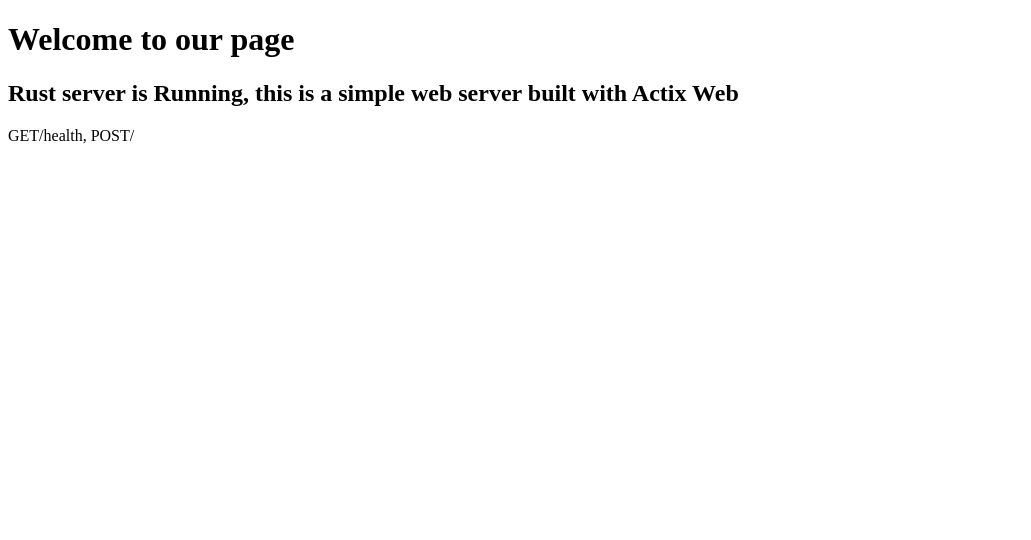
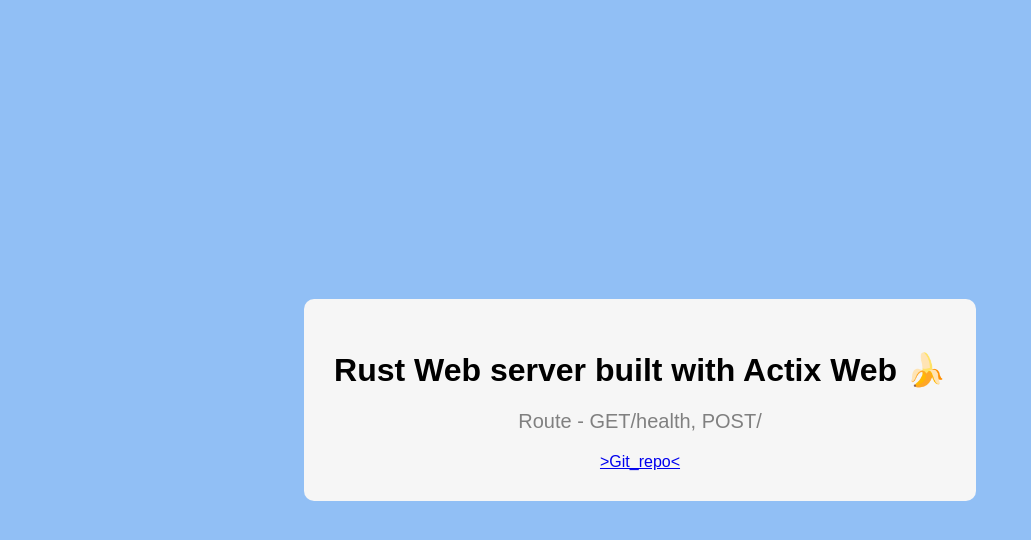
Before and after one commit to sayandas-sd/Http-Server, a plain HTML site: page index.html in a window 1280 px wide. Shown: the whole page, without its empty margins (0-1031 px from the left). Drawn offline with Linux system fonts and the light colour scheme.

Commit message:
feat(ui): add design in custom HTML landing page

```diff
--- a/index.html
+++ b/index.html
@@ -4,10 +4,39 @@
     <meta charset="UTF-8">
     <meta name="viewport" content="width=device-width, initial-scale=1.0">
     <title>RUST SERVER PAGE</title>
+    <style>
+        body {
+            font-family: Arial, serif;
+            display: flex;
+            justify-content: center;
+            align-items: center;
+            height: 100vh;
+            margin: 0;
+            background-color: rgb(145, 191, 245);
+        }
+        #conatiner{
+            text-align: center;
+            padding: 30px;
+            background-color: rgb(246, 246, 246);
+            border-radius: 10px;
+        }
+
+        p {
+            color: gray;
+            font-size: 20px;
+        }
+        a {
+            cursor: pointer;
+        }
+    </style>
 </head>
 <body>
-    <h1>Welcome to our page</h1>
-    <h2>Rust server is Running, this is a simple web server built with Actix Web</h2>
-    <p> GET/health, POST/ </p>
+    <div id="conatiner">
+        <h1>Rust Web server built with Actix Web 🍌</h1>
+        <p>Route - GET/health, POST/ </p>
+
+        <a href="https://github.com/sayandas-sd/Http-Server">>Git_repo<</a>
+    </div>
+
 </body>
 </html>
```
